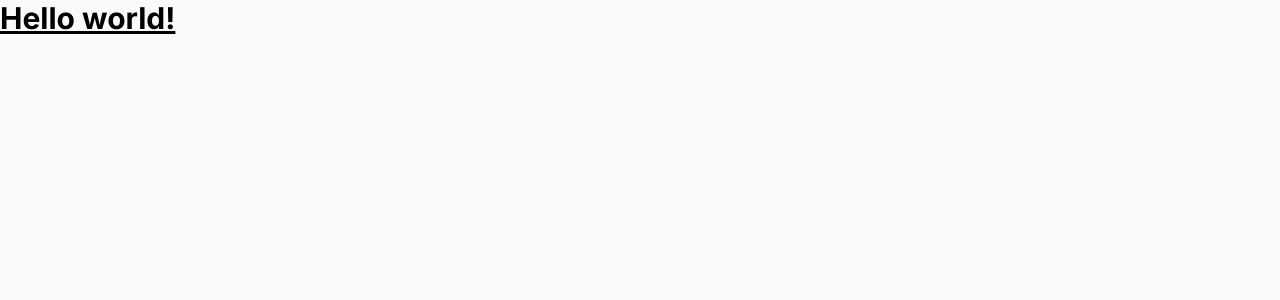
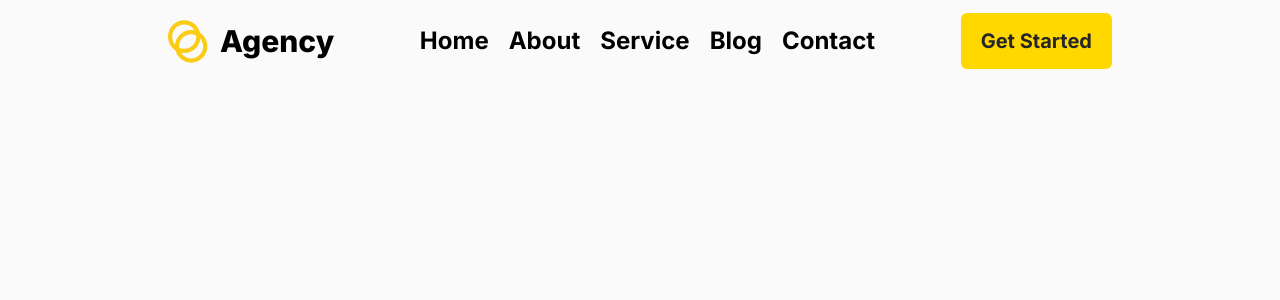
Before and after one commit to dennyshuda/agency, a React (Vite) app: page / in a window 1280 px wide. Shown: the top 300 px of the page. Built offline with nearby package versions, Linux system fonts and the light colour scheme.

Commit message:
feat: create navbar and import components

```diff
--- a/src/App.tsx
+++ b/src/App.tsx
@@ -1,7 +1,12 @@
+import Layout from "./components/Layout";
+import Nav from "./components/Nav";
+
 function App() {
   return (
     <div className="App">
-      <h1 className="text-3xl font-bold underline">Hello world!</h1>
+      <Layout>
+        <Nav />
+      </Layout>
     </div>
   );
 }
--- /dev/null
+++ b/src/components/Nav.tsx
@@ -0,0 +1,22 @@
+export default function Nav() {
+  return (
+    <nav className="flex justify-between items-center py-5">
+      <div className="flex items-center gap-3">
+        <img className="w-10" src="./logo.svg" alt="Agency Logo" />
+        <h1 className="font-extrabold text-3xl">Agency</h1>
+      </div>
+      <div className="space-x-5 text-2xl font-semibold">
+        <a href="/">Home</a>
+        <a href="/">About</a>
+        <a href="/">Service</a>
+        <a href="/">Blog</a>
+        <a href="/">Contact</a>
+      </div>
+      <div className="text-xl font-semibold text-second">
+        <a className="bg-first py-4 px-5 rounded-md" href="/">
+          Get Started
+        </a>
+      </div>
+    </nav>
+  );
+}
```
